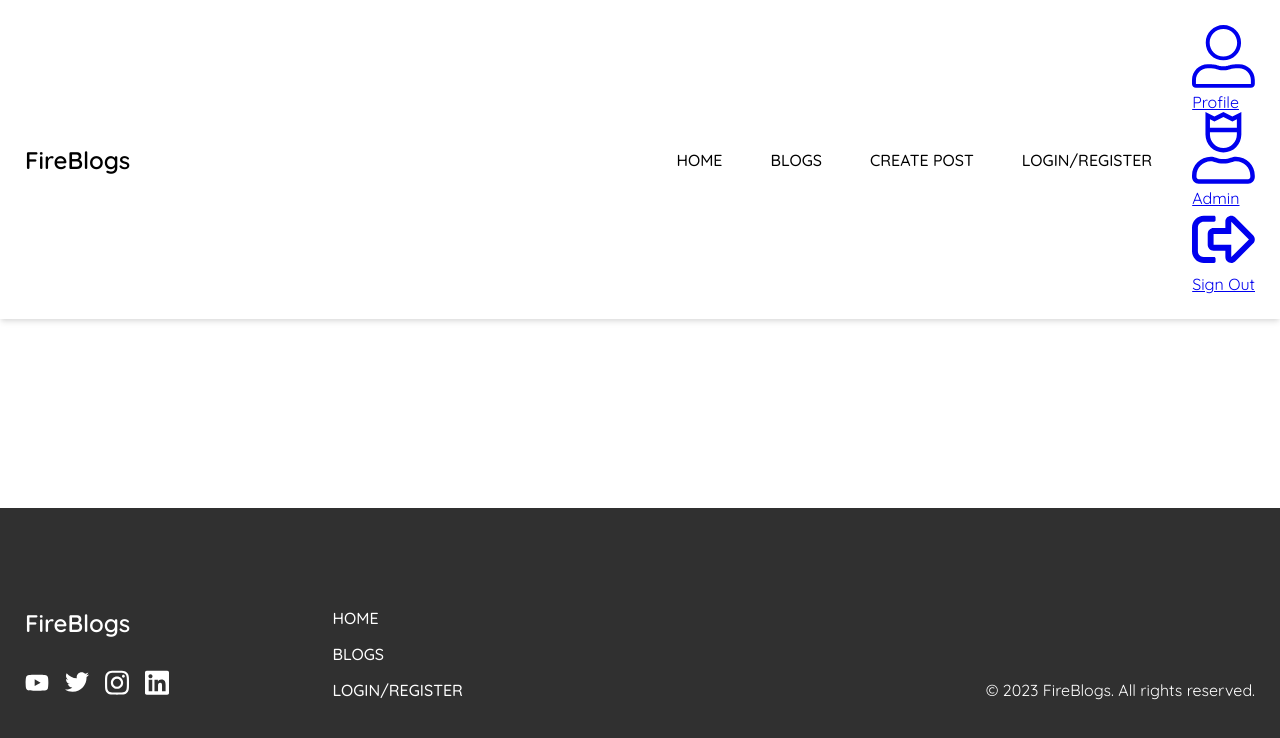
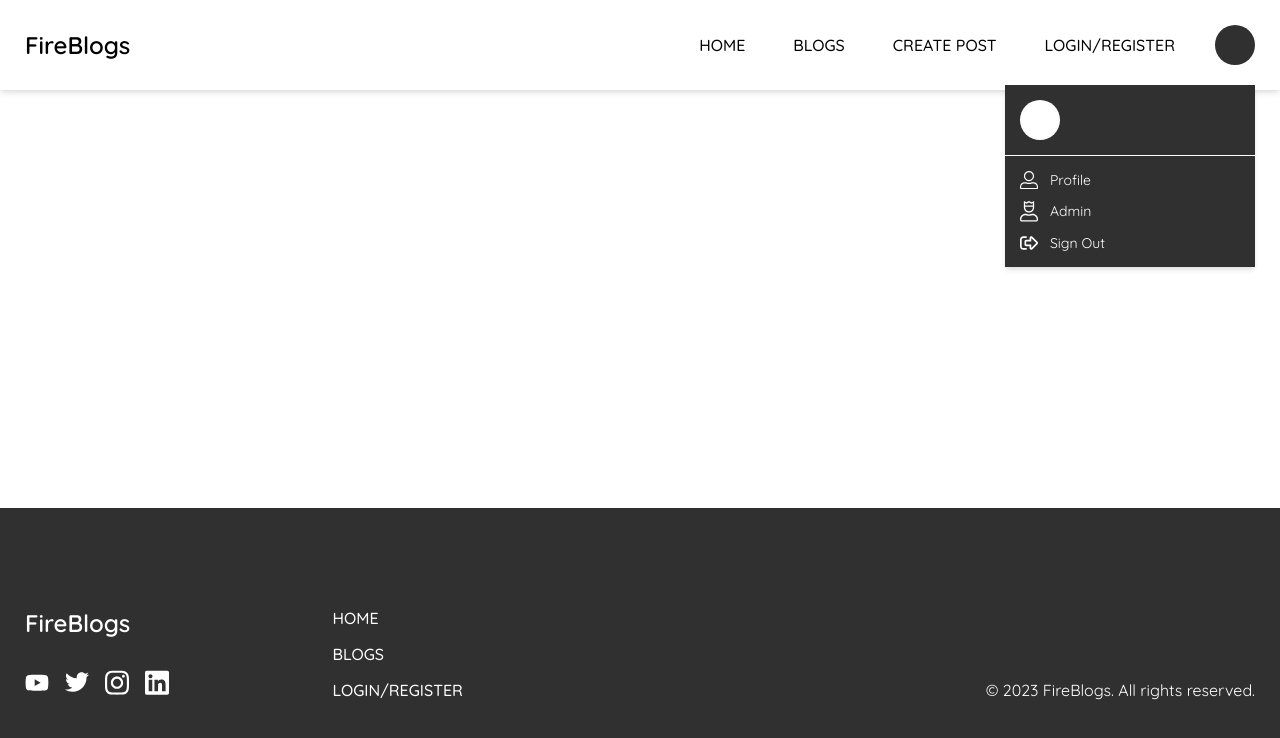
Before and after one commit to caiosantosss/fireblogs-vue, a Vue app: page /profile in a window 1280 px wide. Shown: the top 738 px of the page. Built offline with nearby package versions, Linux system fonts and the light colour scheme; no server answers; what vue2-editor would draw is missing.

Commit message:
add style to navbar profile

```diff
--- a/src/components/Navigation.vue
+++ b/src/components/Navigation.vue
@@ -152,6 +152,91 @@ header {
           margin-right: 0;
         }
       }
+
+      .profile {
+        position: relative;
+        cursor: pointer;
+        display: flex;
+        align-items: center;
+        justify-content: center;
+        width: 40px;
+        height: 40px;
+        border-radius: 50%;
+        color: #fff;
+        background-color: #303030;
+
+        .profile-menu {
+          position: absolute;
+          top: 60px;
+          right: 0;
+          width: 250px;
+          background-color: #303030;
+          box-shadow: 0 4px 6px -1px rgba(0, 0, 0, 0.1), 0 2px 4px -1px rgba(0, 0, 0, 0.06);
+
+          .info {
+            display: flex;
+            align-items: center;
+            padding: 15px;
+            border-bottom: 1px solid #fff;
+
+            .initials {
+              position: initial;
+              width: 40px;
+              height: 40px;
+              background-color: #fff;
+              color: #303030;
+              display: flex;
+              align-items: center;
+              justify-content: center;
+              border-radius: 50%;
+            }
+
+            .right {
+              flex: 1;
+              margin-left: 24px;
+
+              p:nth-child(1) {
+                font-size: 14px;
+              }
+
+              p:nth-child(2),
+              p:nth-child(3) {
+                font-size: 12px;
+              }
+            }
+          }
+
+          .options {
+            padding: 15px;
+
+            .option {
+              text-decoration: none;
+              color: #fff;
+              display: flex;
+              align-items: center;
+              margin-bottom: 12px;
+
+              .icon {
+                width: 18px;
+                height: auto;
+              }
+
+              p {
+                font-size: 14px;
+                margin-left: 12px;
+              }
+
+              &:hover {
+                color: #1eb8b8;
+              }
+
+              &:last-child {
+                margin-bottom: 0;
+              }
+            }
+          }
+        }
+      }
     }
   }
 
```
